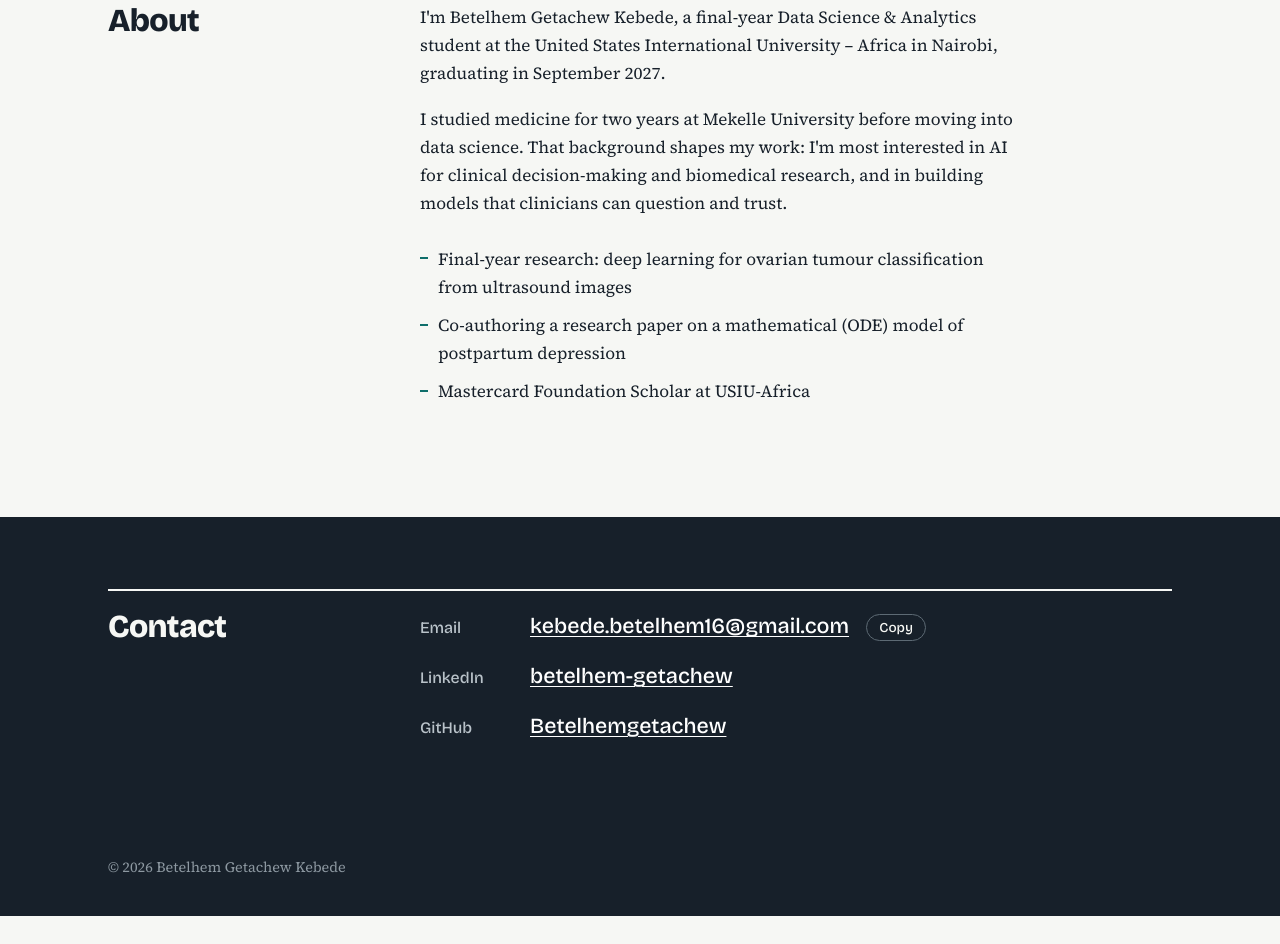
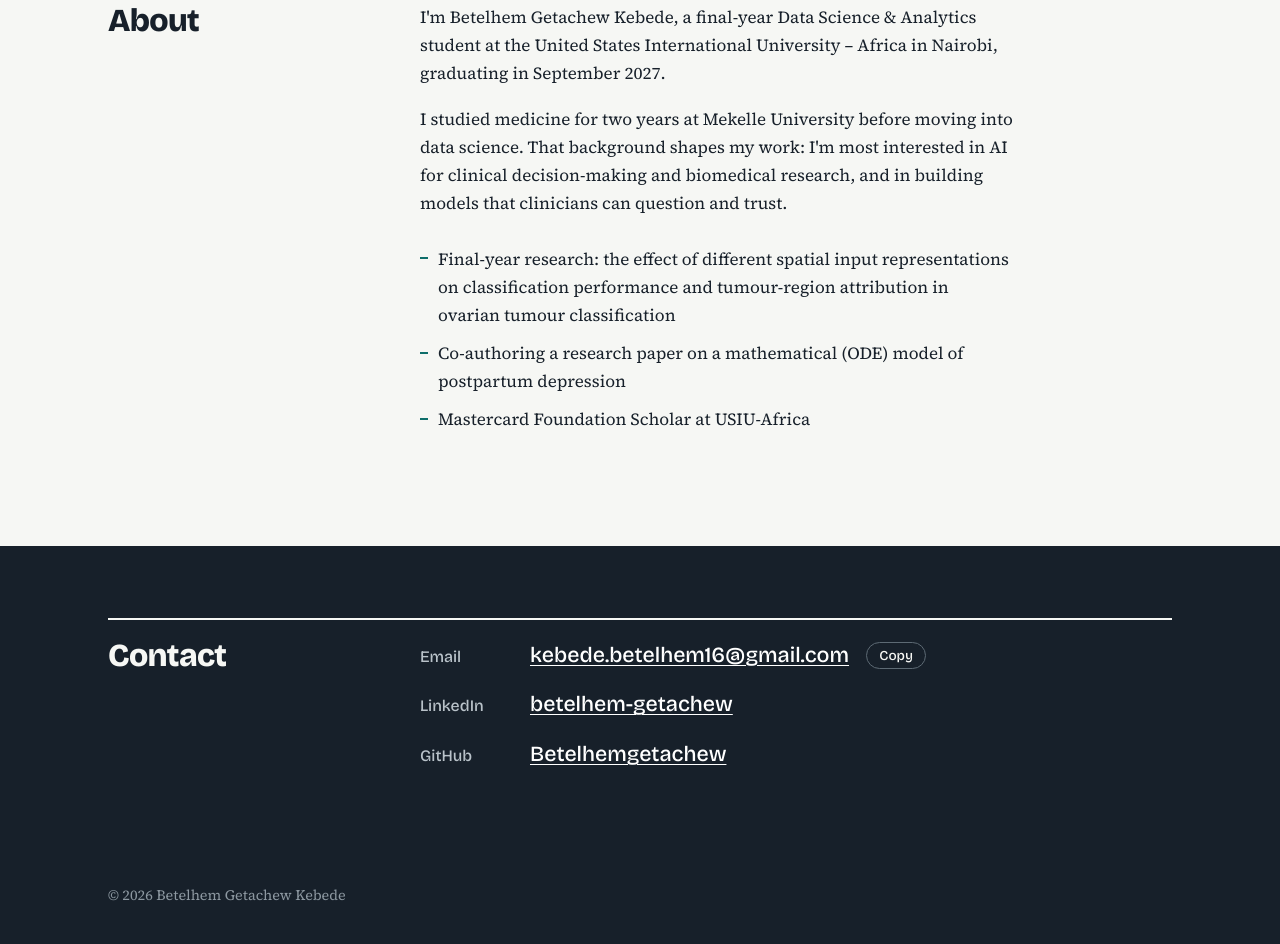
Before and after one commit to Betelhemgetachew/Betelhemgetachew.github.io, a plain HTML site: page index.html in a window 1280 px wide. Shown: the part 5338-6282 px from the top of the page. Before the commit the page ends 6254 px from the top, so only its background shows below. Drawn offline with nearby package versions, Linux system fonts and the light colour scheme.

Commit message:
Use the final-year project title

```diff
--- a/index.html
+++ b/index.html
@@ -322,7 +322,7 @@
             <p>I'm Betelhem Getachew Kebede, a final-year Data Science &amp; Analytics student at the United States International University – Africa in Nairobi, graduating in September 2027.</p>
             <p>I studied medicine for two years at Mekelle University before moving into data science. That background shapes my work: I'm most interested in AI for clinical decision-making and biomedical research, and in building models that clinicians can question and trust.</p>
             <ul class="facts">
-              <li>Final-year research: deep learning for ovarian tumour classification from ultrasound images</li>
+              <li>Final-year research: the effect of different spatial input representations on classification performance and tumour-region attribution in ovarian tumour classification</li>
               <li>Co-authoring a research paper on a mathematical (ODE) model of postpartum depression</li>
               <li>Mastercard Foundation Scholar at USIU-Africa</li>
             </ul>
```
